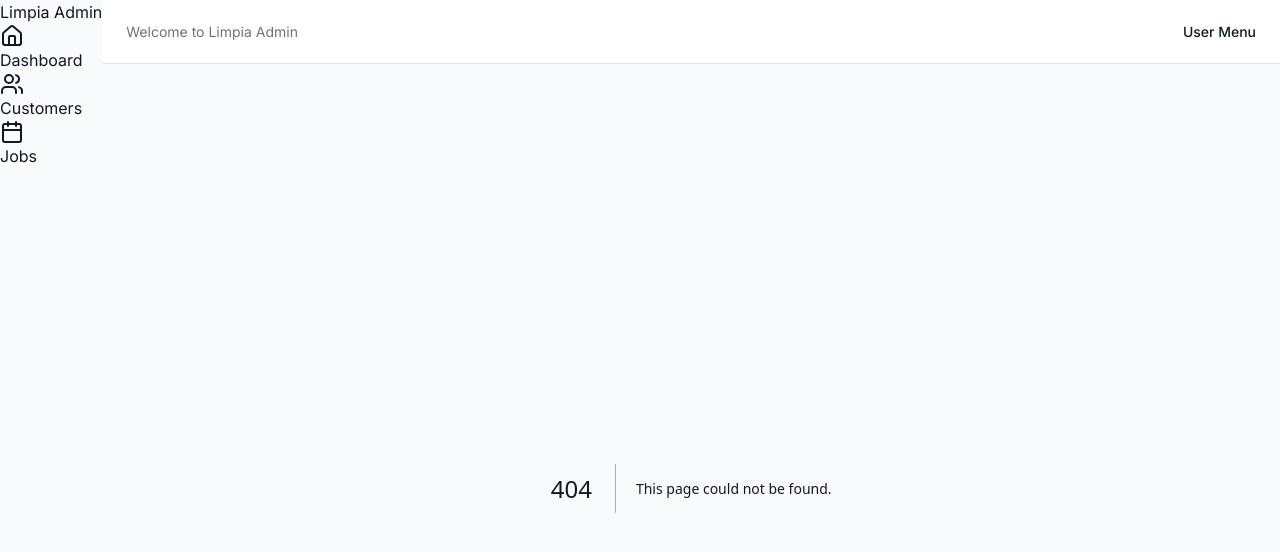
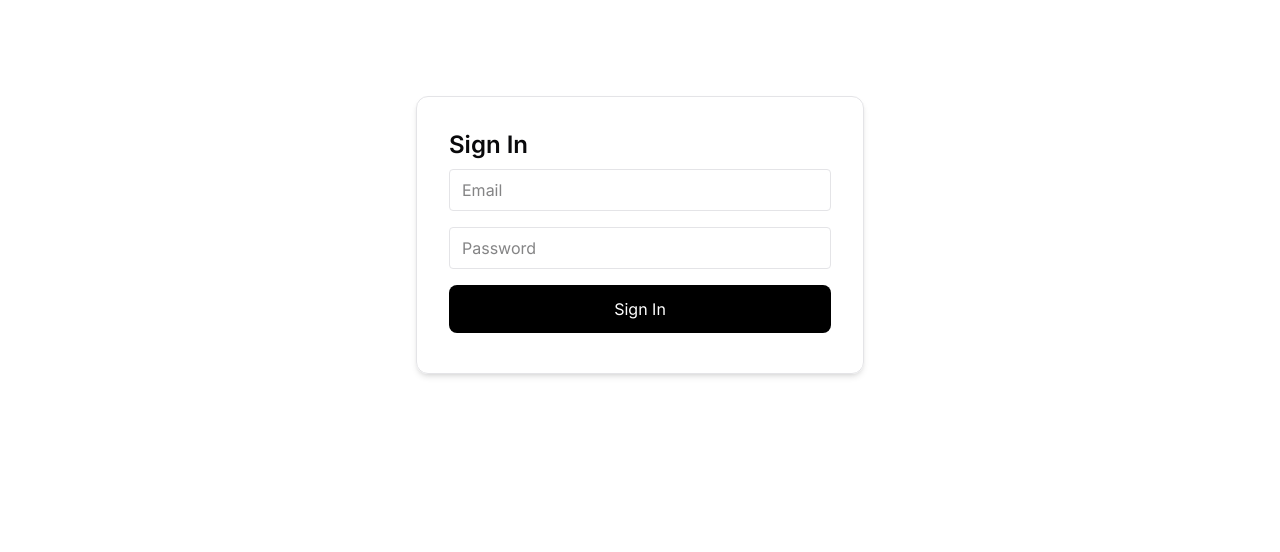
Before and after one commit to morgansegura/limpia-admin-web, a Next.js app: page /login in a window 1280 px wide. Before the commit this address had no page. Shown: the top 552 px of the page. Built offline with nearby package versions, Linux system fonts and the light colour scheme; sample sign-in values are in the browser's storage.

Commit message:
feat: cleans up login

```diff
--- a/middleware.ts
+++ b/middleware.ts
@@ -3,12 +3,12 @@ import { NextRequest, NextResponse } from "next/server";
 export function middleware(request: NextRequest) {
   const token = request.cookies.get("access_token")?.value;
 
-  const isAuthPage = request.nextUrl.pathname.startsWith("/sign-in");
+  const isAuthPage = request.nextUrl.pathname.startsWith("/login");
   const isProtectedRoute = !isAuthPage;
 
   if (!token && isProtectedRoute) {
     const url = request.nextUrl.clone();
-    url.pathname = "/sign-in";
+    url.pathname = "/login";
     return NextResponse.redirect(url);
   }
 
--- a/src/app/dashboard/page.tsx
+++ b/src/app/dashboard/page.tsx
@@ -3,7 +3,7 @@ import { redirect } from "next/navigation";
 import "./dashboard.css";
 
 export default async function DashboardPage() {
-  redirect("/sign-in");
+  redirect("/loginin");
 
   return (
     <div className="dashboard">
--- /dev/null
+++ b/src/app/login/login.css
@@ -0,0 +1,25 @@
+@reference 'tailwindcss';
+
+.login {
+  @apply max-w-md mx-auto mt-24 border pt-8 pb-10 px-8 rounded-xl shadow-md;
+}
+
+.login-title {
+  @apply text-2xl font-semibold mb-2;
+}
+
+.login-error {
+  @apply text-red-600 mb-2;
+}
+
+.login-form {
+  @apply space-y-4;
+}
+
+.login-input {
+  @apply w-full border px-3 py-2 rounded;
+}
+
+.login-button {
+  @apply w-full cursor-pointer bg-black text-white py-3 rounded-lg hover:bg-gray-800;
+}
--- a/src/app/sign-in/page.tsx
+++ b/src/app/login/page.tsx
@@ -2,9 +2,9 @@
 
 import { useState } from "react";
 import { useRouter } from "next/navigation";
-import { loginUser } from "@/lib/api/sign-in";
+import { loginUser } from "@/lib/api/login";
 
-import "./sign-in.css";
+import "./login.css";
 
 export default function SignInPage() {
   const router = useRouter();
@@ -26,14 +26,14 @@ export default function SignInPage() {
   };
 
   return (
-    <div className="max-w-md mx-auto mt-24 border p-6 rounded shadow">
-      <h2 className="text-2xl font-semibold mb-4">Sign In</h2>
-      {error && <p className="text-red-600 mb-2">{error}</p>}
-      <form onSubmit={handleLogin} className="space-y-4">
+    <div className="login">
+      <h2 className="login-title">Sign In</h2>
+      {error && <p className="login-error">{error}</p>}
+      <form onSubmit={handleLogin} className="login-form">
         <input
           type="email"
           placeholder="Email"
-          className="w-full border px-3 py-2 rounded"
+          className="login-input"
           value={email}
           onChange={(e) => setEmail(e.target.value)}
           required
@@ -41,15 +41,12 @@ export default function SignInPage() {
         <input
           type="password"
           placeholder="Password"
-          className="w-full border px-3 py-2 rounded"
+          className="login-input"
           value={password}
           onChange={(e) => setPassword(e.target.value)}
           required
         />
-        <button
-          type="submit"
-          className="w-full bg-black text-white py-2 rounded hover:bg-gray-800"
-        >
+        <button type="submit" className="login-button">
           Sign In
         </button>
       </form>
--- a/src/app/reset-password/page.tsx
+++ b/src/app/reset-password/page.tsx
@@ -16,7 +16,7 @@ export default function ResetPasswordPage() {
 
   useEffect(() => {
     if (!token) {
-      router.replace("/sign-in");
+      router.replace("/login");
     }
   }, [token]);
 
--- a/src/app/sign-in/sign-in.css
+++ /dev/null
@@ -1,5 +0,0 @@
-@reference 'tailwindcss';
-
-.sign-in {
-  @apply flex min-h-screen items-center justify-center;
-}
--- a/src/components/layout/protected-layout/protected-layout.tsx
+++ b/src/components/layout/protected-layout/protected-layout.tsx
@@ -6,7 +6,7 @@ import { getToken } from "@/lib/auth";
 import { Sidebar } from "@/components/layout/sidebar/sidebar";
 import { Topbar } from "@/components/layout/topbar/topbar";
 
-const AUTH_ROUTES = ["/sign-in", "/reset-password"];
+const AUTH_ROUTES = ["/login"];
 
 export function ProtectedLayout({ children }: { children: React.ReactNode }) {
   const pathname = usePathname();
@@ -20,7 +20,7 @@ export function ProtectedLayout({ children }: { children: React.ReactNode }) {
     const isLoggedIn = !!token;
 
     if (!isLoggedIn && !isAuthPage) {
-      router.replace("/sign-in");
+      router.replace("/login");
     }
 
     setLoading(false);
--- a/src/lib/api/sign-in.ts
+++ b/src/lib/api/login.ts
@@ -1,7 +1,7 @@
 import { apiFetch } from ".";
 
 export async function loginUser(email: string, password: string) {
-  return apiFetch<{ access_token: string }>("auth/login", {
+  return apiFetch<{ access_token: string }>("/auth/login", {
     method: "POST",
     body: JSON.stringify({ email, password }),
   });
```
